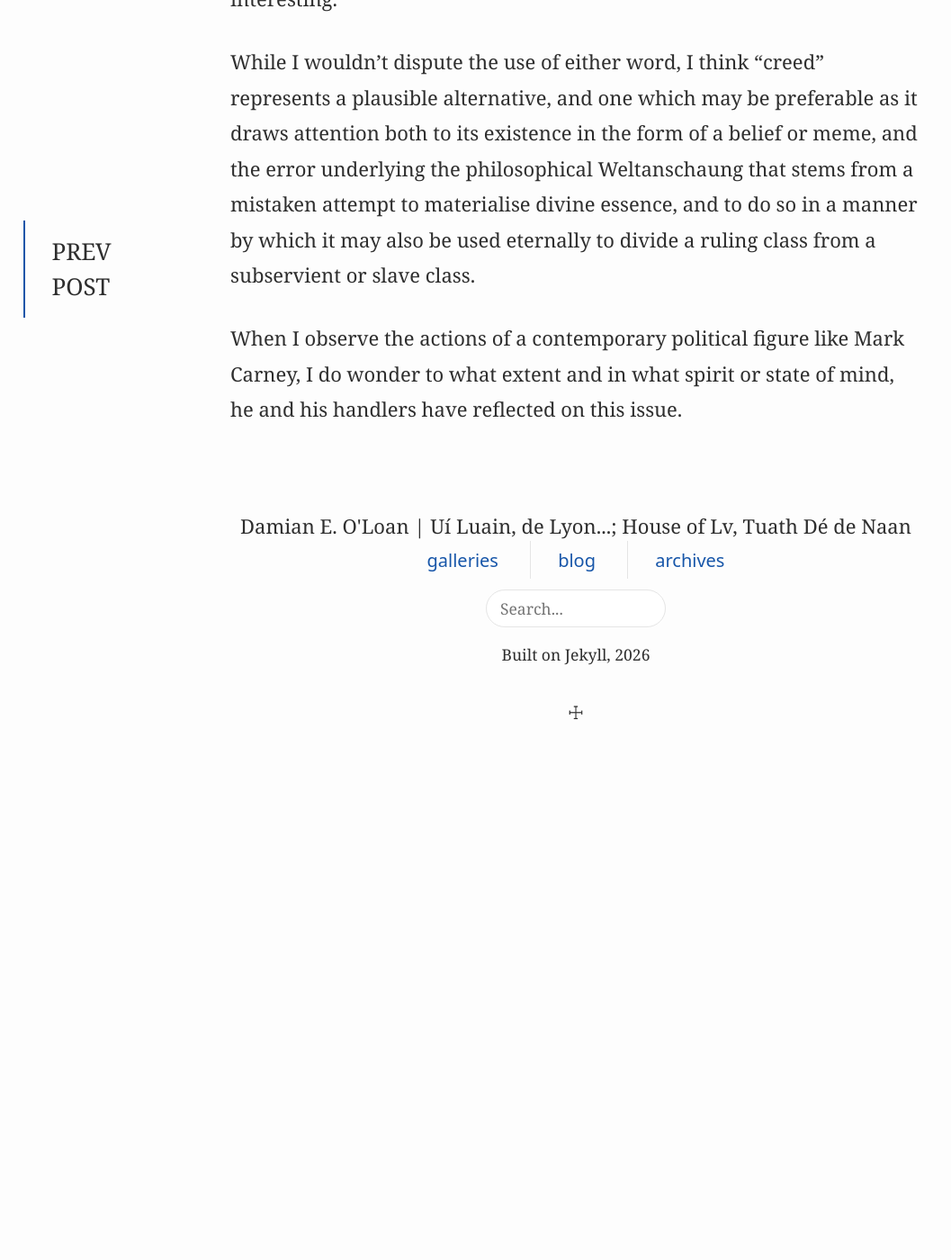
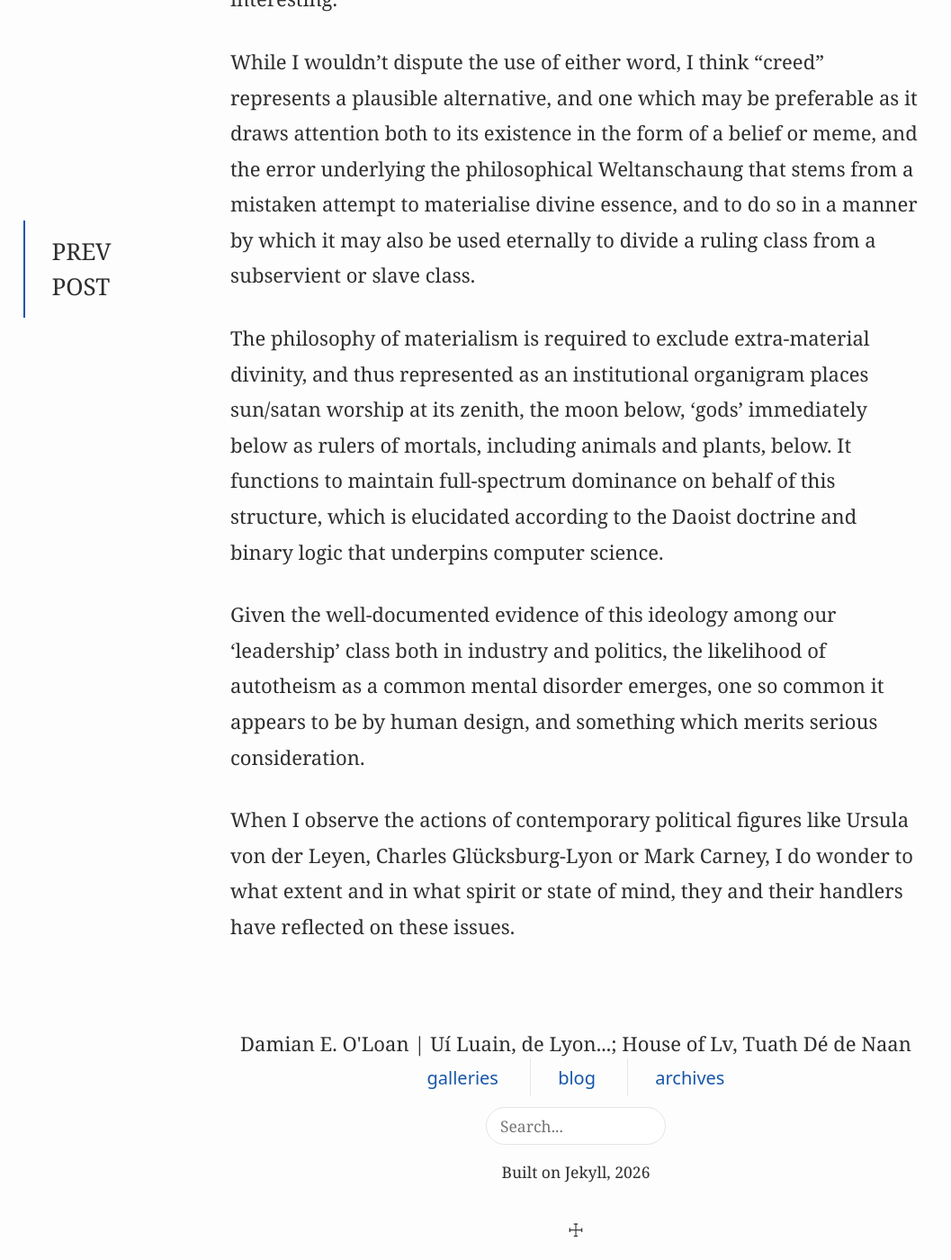
Before and after one commit to damianeoloan/damianeoloan.github.io, a Jekyll site: the page built from blog/_posts/2026-10-03-qarnei.md, in a window 1280 px wide and 1400 px high, scrolled down 3014 px. Shown: the whole window at 90% size, without its empty margins (0-1057 px from the left). Built offline with Jekyll 4.4.1, drawn with Linux system fonts in a browser that asks for light colours; before the commit the page ends 3839 px from its top, so only the background shows below that.

Commit message:
=Elaborate conclusion

```diff
--- a/blog/_posts/2026-10-03-qarnei.md
+++ b/blog/_posts/2026-10-03-qarnei.md
@@ -32,4 +32,8 @@ Whether to use "symbol" or "mark" to refer to it is another interesting question
 
 While I wouldn't dispute the use of either word, I think "creed" represents a plausible alternative, and one which may be preferable as it draws attention both to its existence in the form of a belief or meme, and the error underlying the philosophical Weltanschaung that stems from a mistaken attempt to materialise divine essence, and to do so in a manner by which it may also be used eternally to divide a ruling class from a subservient or slave class.
 
-When I observe the actions of a contemporary political figure like Mark Carney, I do wonder to what extent and in what spirit or state of mind, he and his handlers have reflected on this issue.
+The philosophy of materialism is required to exclude extra-material divinity, and thus represented as an institutional organigram places sun/satan worship at its zenith, the moon below, 'gods' immediately below as rulers of mortals, including animals and plants, below. It functions to maintain full-spectrum dominance on behalf of this structure, which is elucidated according to the Daoist doctrine and binary logic that underpins computer science.
+
+Given the well-documented evidence of this ideology among our 'leadership' class both in industry and politics, the likelihood of autotheism as a common mental disorder emerges, one so common it appears to be by human design, and something which merits serious consideration.
+
+When I observe the actions of contemporary political figures like Ursula von der Leyen, Charles Glücksburg-Lyon or Mark Carney, I do wonder to what extent and in what spirit or state of mind, they and their handlers have reflected on these issues.
```
